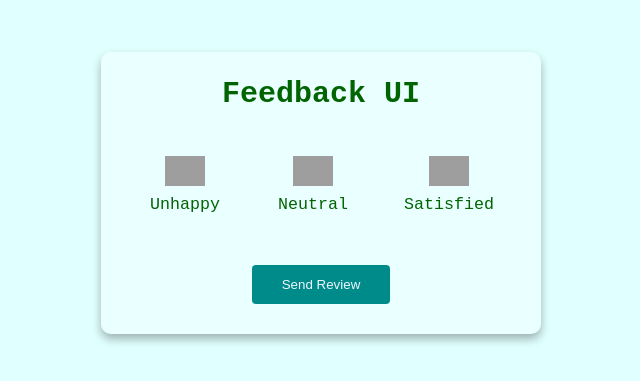
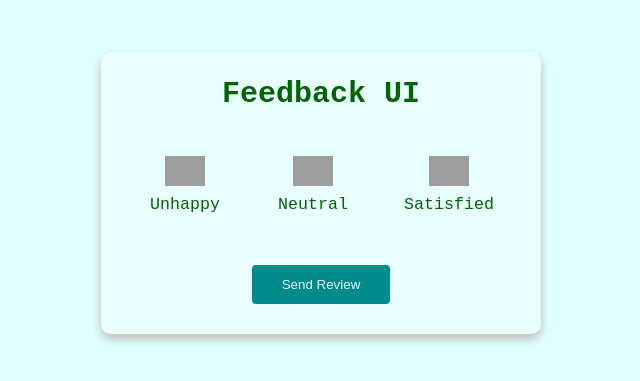
Before and after one commit to Shivangi14Beniwal/Feedback-UI, a plain HTML site: page index.html in a window 1280 px wide. Shown: the part 207-588 px from the top of the page, without its empty margins (319-959 px from the left). Drawn offline with Linux system fonts and the light colour scheme; grey boxes are pictures that could not be loaded.

Commit message:
update
Signed-off-by: Sivichoudhary <shivangibeniwal338@gmail.com>

```diff
--- a/style.css
+++ b/style.css
@@ -11,7 +11,7 @@ body{
 
 .container{
    background: rgba(255,255,255, .3) ;
-   box-shadow: 0 5px 10px  rgba(0,0,0, .3);
+   box-shadow: 0 5px 10px  rgba(129, 28, 28, 0.3);
    border-radius: 10px;
    padding: 20px;
    width: 85%;
```
